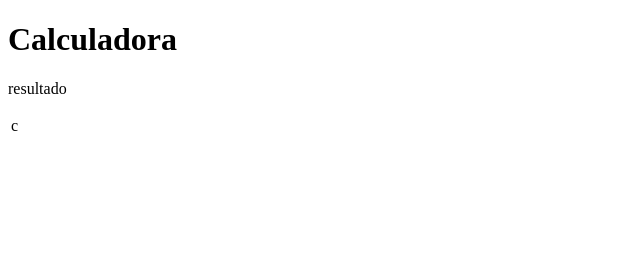
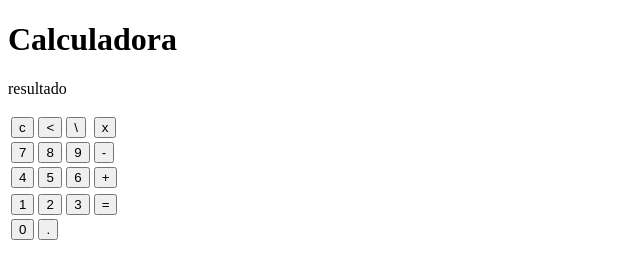
Before and after one commit to Emanuel10110/manelzin, a plain HTML site: page index.html in a window 1280 px wide. Shown: the whole page, without its empty margins (0-640 px from the left). Drawn offline with Linux system fonts and the light colour scheme.

Commit message:
Add files via upload

```diff
--- a/index.html
+++ b/index.html
@@ -12,9 +12,32 @@
         <p id="resultado">resultado</p>
         <table>
            <tr>
-                <td><buttonclass="botao">c</button></td>
+                <td><button class="botao">c</button></td>
+                <td><button class="botao"><</button></td>
+                <td><button class="botao">\</button></td>
+                <td><button class="botao">x</button></td>
            </tr>
+                <td><button class="botao">7</button></td>
+                <td><button class="botao">8</button></td>
+                <td><button class="botao">9</button></td>
+                <td><button class="botao">-</button></td>
+           <tr>
+                <td><button class="botao">4</button></td>
+                <td><button class="botao">5</button></td>
+                <td><button class="botao">6</button></td>
+                <td><button class="botao">+</button></td>
+           <tr>
 
+           </tr>
+                <td><button class="botao">1</button></td>
+                <td><button class="botao">2</button></td>
+                <td><button class="botao">3</button></td>
+                <td><button class="botao">=</button></td>
+           </tr>
+            <tr>
+               <td><button class="botao">0</button></td>
+               <td><button class="botao">.</button></td>
+           </tr>
         </table>
     </div>
 </body>
```
